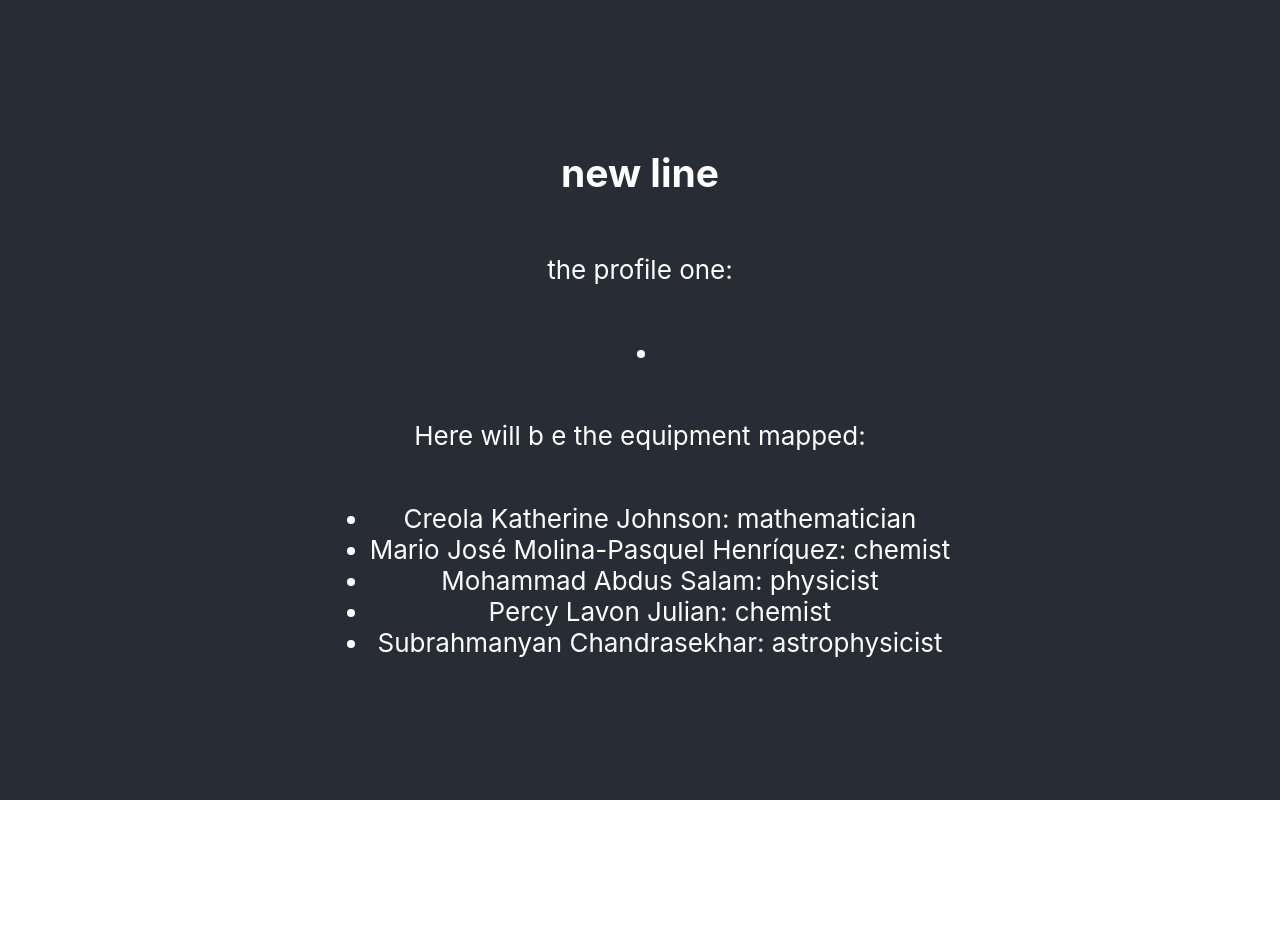
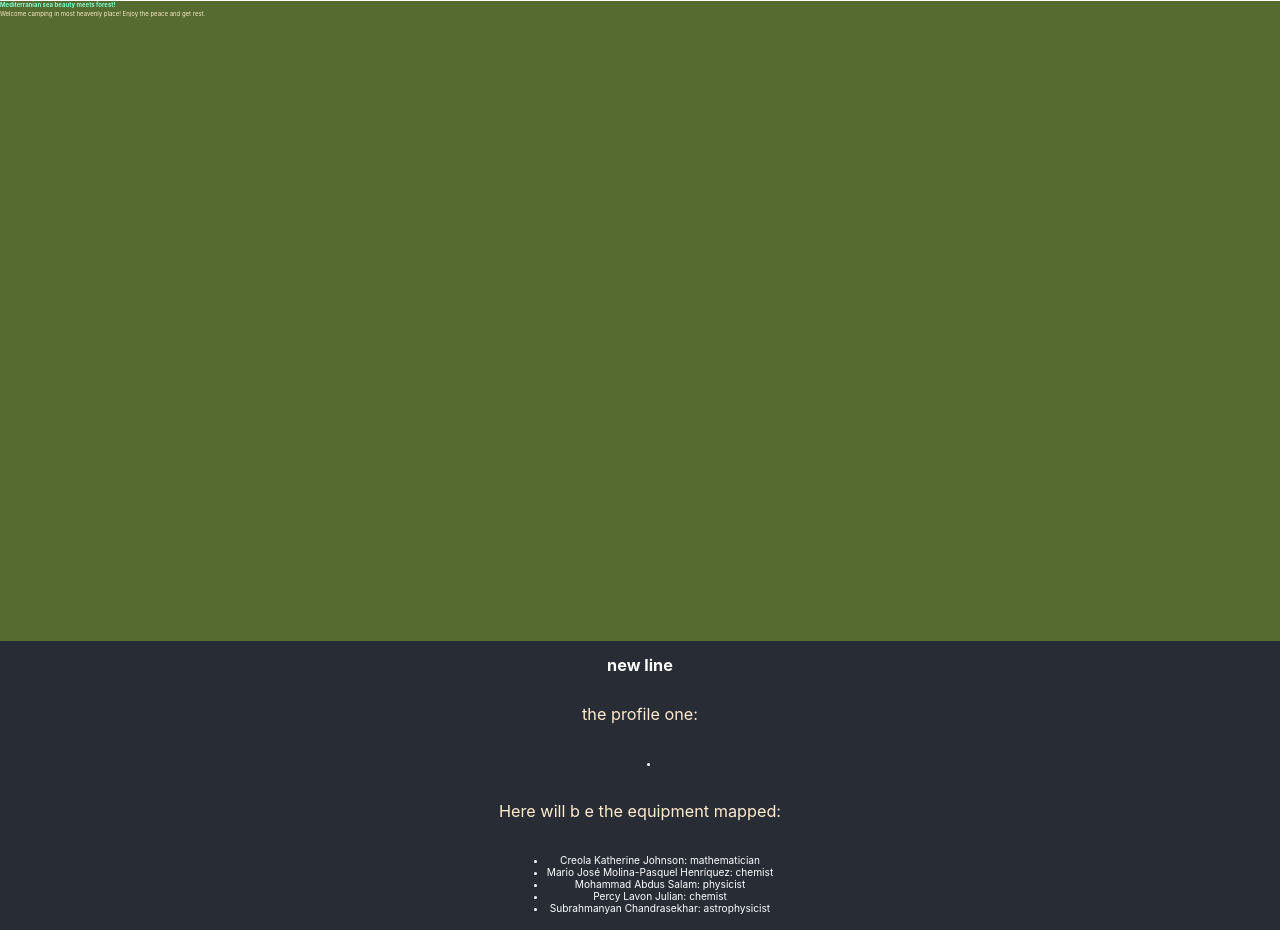
Before and after one commit to Nidjo911/react-data-app, a React (Create React App) app: page / in a window 1280 px wide. Before the commit the page ends 800 px from the top, so only its background shows below. Built offline with nearby package versions, Linux system fonts and the light colour scheme.

Commit message:
going into camp zone

```diff
--- a/src/App.css
+++ b/src/App.css
@@ -15,7 +15,7 @@
 
 .App-header {
   background-color: #282c34;
-  min-height: 100vh;
+  min-height: 20vh;
   display: flex;
   flex-direction: column;
   align-items: center;
--- a/src/App.js
+++ b/src/App.js
@@ -2,9 +2,15 @@ import './App.css';
 import Data from './components/Data';
 import SampleData from './components/Sample';
 import Equipment from './components/EquipmentList';
+import Front from './frontpage';
+
+
 
 export default function App() {
   return (
+    <>
+      <Front />
+
       <div className="App">
         <header className="App-header">
           <Data />
@@ -12,5 +18,6 @@ export default function App() {
           <Equipment />
         </header>
       </div>
+    </>
   );
 }
--- a/src/components/PeopleList.jsx
+++ b/src/components/PeopleList.jsx
@@ -1,4 +1,4 @@
-import { people } from './data.js';
+/* import { people } from './data.js'; */
 import { getImageUrl } from './utils.js';
 
 export default function List() {
--- a/src/components/Sample.jsx
+++ b/src/components/Sample.jsx
@@ -1,5 +1,6 @@
 export default function SampleData() {
     const profileOne = [{ am: 1, fr: 5 }, { am: 2, fr: 10 }, { am: 2, fr: 20 }, { am: 1, fr: 50 }]
+/*     const workTimes = {worktimesDay = ""} */
 
     return (<>
 
--- /dev/null
+++ b/src/frontpage.css
@@ -0,0 +1,22 @@
+* {
+    box-sizing: border-box;
+    font-size: 62.5%;
+}
+
+
+main {
+    background-color: darkolivegreen;
+    height: 80vh;
+
+}
+
+
+h1 {
+    color: aquamarine;
+    letter-spacing: normal;
+}
+
+p {
+
+    color: blanchedalmond
+}
--- /dev/null
+++ b/src/frontpage.js
@@ -0,0 +1,14 @@
+import './frontpage.css';
+
+export default function Front() {
+
+    return (
+
+        <main>
+            <h1>Mediterranian sea beauty meets forest!</h1>
+
+            <p>Welcome camping in most heavenly place! Enjoy the peace and get rest.</p>
+
+        </main>
+    )
+}
```
Lines whose indentation alone changed are shown as unchanged.
